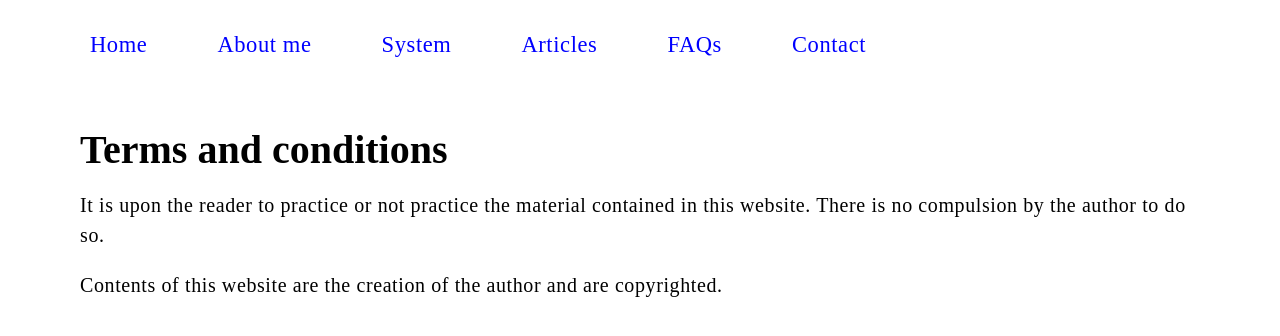
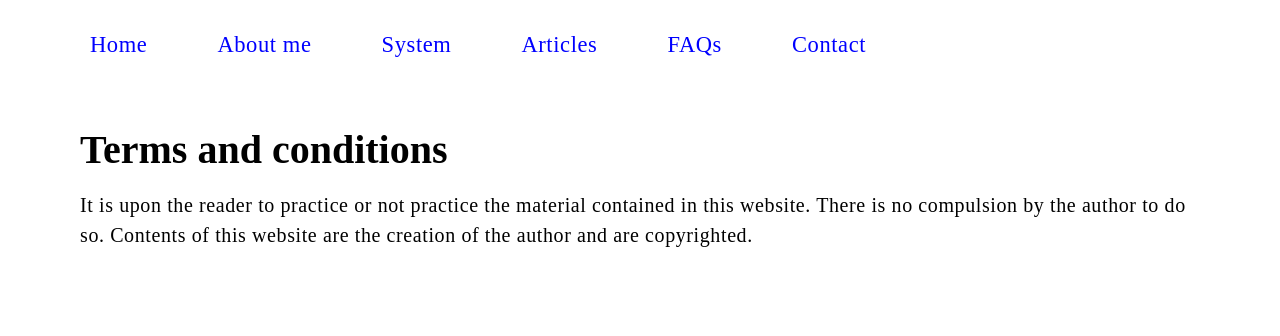
Before and after one commit to archit-io/Networkmallo-Social-Dynamics, a Next.js app: page /tandc in a window 1280 px wide. Shown: the top 336 px of the page. Built offline with nearby package versions, Linux system fonts and the light colour scheme.

Commit message:
tandc change

```diff
--- a/pages/tandc.js
+++ b/pages/tandc.js
@@ -11,9 +11,8 @@ export default function Read() {
 
       <main>
         <h1>Terms and conditions</h1>
-        <p>It is upon the reader to practice or not practice the material contained in this website. There is no compulsion by the author to do so.</p>
-        <p>Contents of this website are the creation of the author and are copyrighted.</p>
-       </main>
+        <p>It is upon the reader to practice or not practice the material contained in this website. There is no compulsion by the author to do so. Contents of this website are the creation of the author and are copyrighted.</p>
+        </main>
 
     </div>
   )
```
